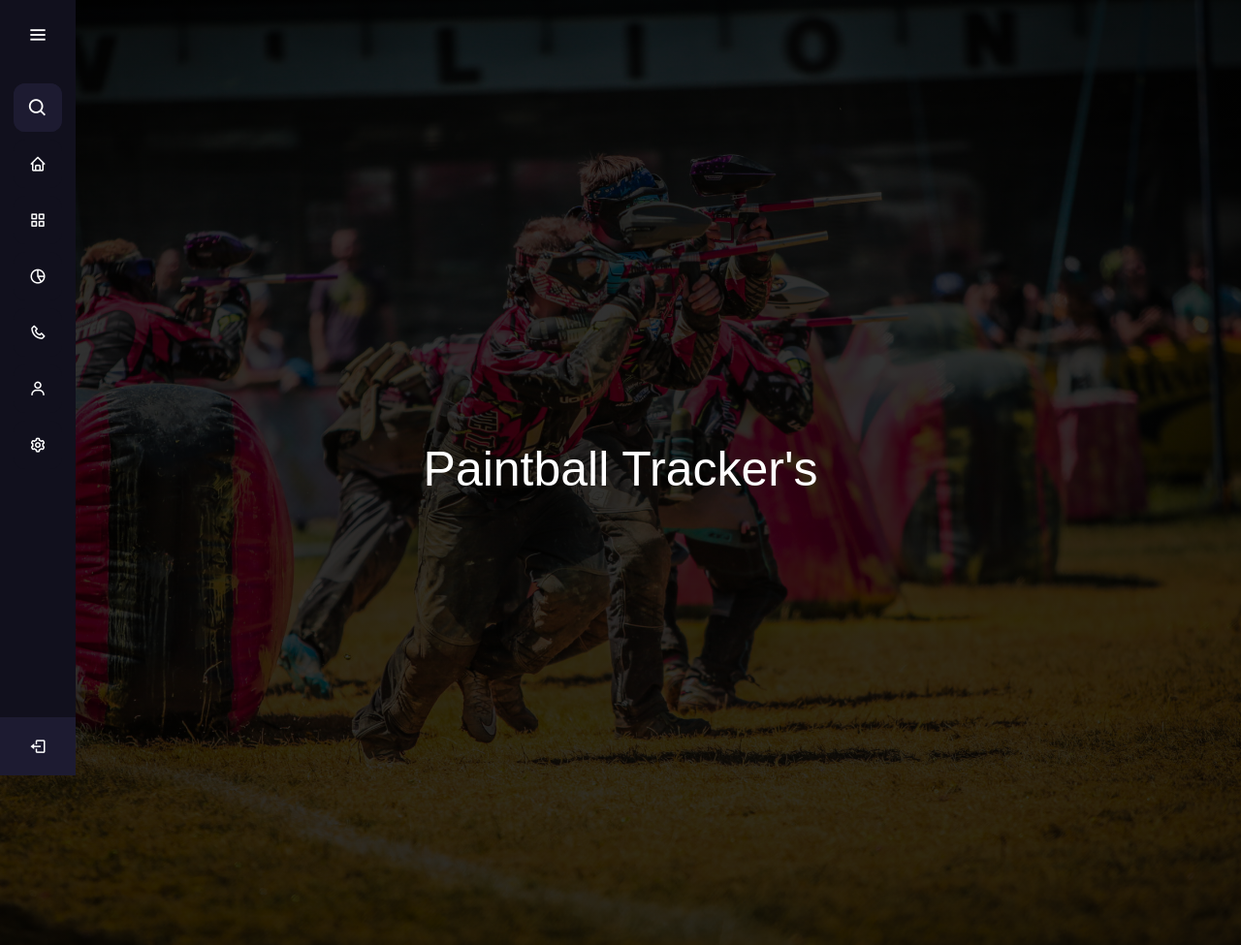
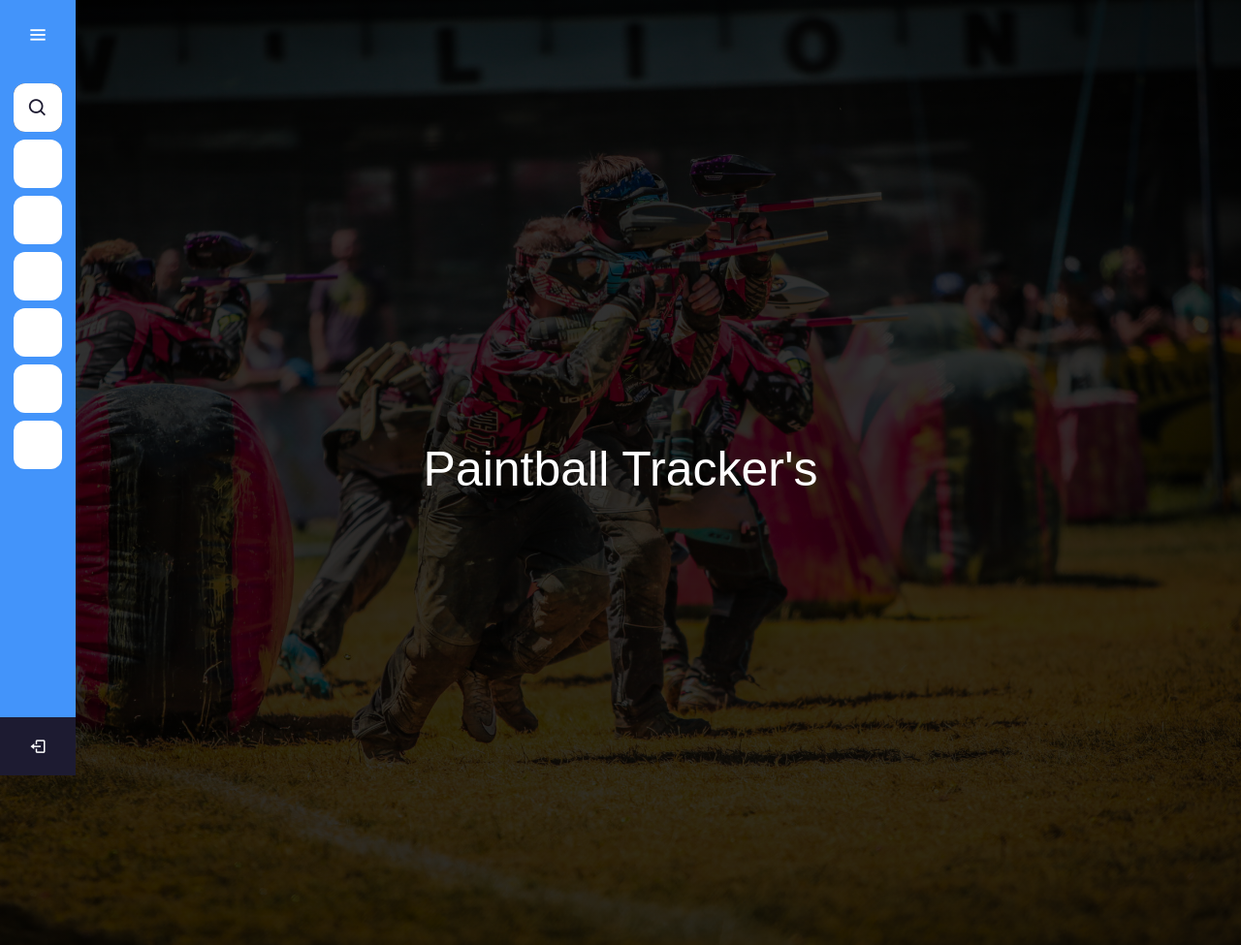
Before and after one commit to PiloaCode/PaintBallTraker-s, a PHP site: page /index.php in a window 1280 px wide. Shown: the top 975 px of the page at 97% size. Run offline with PHP 8.4, Linux system fonts and the light colour scheme; some libraries are stand-ins or nearby versions.

Commit message:
MAJ 1.126

```diff
--- a/index.php
+++ b/index.php
@@ -18,7 +18,7 @@
 <div class="col-12 col-lg-4">
 <div class="card maCard" id="card1">
   <div class="imgCard">
-  <img class="card-img-top" src="include/icon-force.png" alt="Card image cap">
+  <img class="card-img-top" src="img/icon-force.png" alt="Card image cap">
   </div>
   <div class="card-body">
   <h5>Augmente la force et l'endurance</h5>
@@ -32,7 +32,7 @@
 <div class="col-12 col-lg-4">
 <div class="card maCard" id="card2">
 <div id="imgCard2" class="imgCard">
-  <img class="card-img-top" src="include/icon-confiance.png" alt="Card image cap">
+  <img class="card-img-top" src="img/icon-confiance.png" alt="Card image cap">
 </div>
   <h5>Gain de confiance en soi</h5>
   <div class="card-body">
@@ -48,7 +48,7 @@
 <div class="col-12 col-lg-4">
 <div class="card maCard" id="card3" >
   <div class="imgCard" id="imgCardCible">
-  <img class="card-img-top" src="include/icon-poids.png" alt="Card image cap">
+  <img class="card-img-top" src="img/icon-poids.png" alt="Card image cap">
 </div>
   <h5> Permet la perte de poids </h5>
   <div class="card-body">
--- a/style.css
+++ b/style.css
@@ -113,7 +113,8 @@ p{
   top: 0;
   height: 100%;
   width: 78px;
-  background: #11101D;
+  /*background: #11101D;*/
+  background: #4394FA;
   padding: 6px 14px;
   z-index: 99;
   transition: all 0.5s ease;
@@ -223,8 +224,8 @@ p{
   left: 0;
   transform: translateY(-50%);
   font-size: 22px;
-  background: #1d1b31;
-  color: #FFF;
+  background: #fff;
+  color: #1d1b31;
 }
 .sidebar.open .bx-search:hover{
   background: #1d1b31;
@@ -242,10 +243,10 @@ p{
   align-items: center;
   text-decoration: none;
   transition: all 0.4s ease;
-  background: #11101D;
+  background: #fff;
 }
 .sidebar li a:hover{
-  background: #FFF;
+  background: #1d1b31;
 }
 .sidebar li a .links_name{
   color: #fff;
@@ -356,14 +357,8 @@ h1,.contact {
   color: #fff;
 }
 
-header
-{
-    background-color: #4394FA;
-}
-
 footer
 {
-    background-color: black;
     color:white;
 }
 
@@ -393,26 +388,6 @@ footer
     margin-right: auto;
     width: 25rem;
     height: 30rem;
-}
-
-.menu
-{
-    display: inline;
-}
-
-.menu
-{
-    display: block;
-}
-.menu ul
-{
-    display: inline;
-    list-style: none;
-}
-.menu a
-{
-    text-decoration: none;
-    color: white;
 }
 
 .imgCard{
```
Also changed, not shown: img/icon-confiance.png (added), img/icon-force.png (added), img/icon-poids.png (added). Lines whose indentation alone changed are shown as unchanged.
